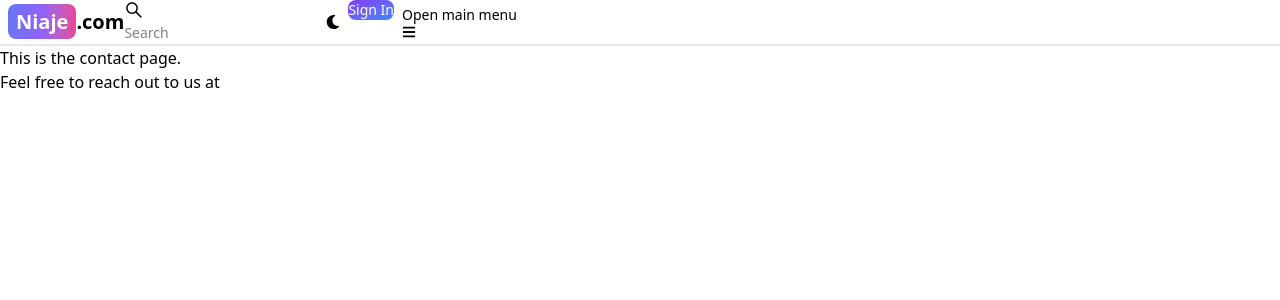
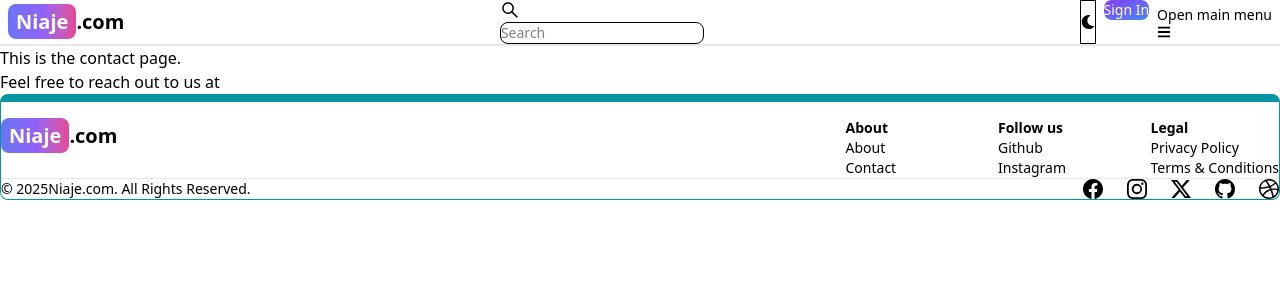
Before and after one commit to CalebKeson/mern-blog, a React (Vite) app in the folder frontend/: page /contact in a window 1280 px wide. Shown: the top 300 px of the page. Built offline with nearby package versions, Linux system fonts and the light colour scheme.

Commit message:
create the footer component

```diff
--- a/frontend/src/App.jsx
+++ b/frontend/src/App.jsx
@@ -7,6 +7,7 @@
 import Dashboard from "./pages/Dashboard";
 import Header from "./components/Header";
 import Contact from "./pages/Contact";
+import Footer from "./components/Footer";
 
 const App = () => {
   return (
@@ -20,6 +21,7 @@
         <Route path="/dashboard" element={<Dashboard />} />
         <Route path="/contact" element={<Contact />} />
       </Routes>
+      <Footer />
     </BrowserRouter>
   );
 };
--- /dev/null
+++ b/frontend/src/components/Footer.jsx
@@ -0,0 +1,86 @@
+import {
+  Footer,
+  FooterCopyright,
+  FooterDivider,
+  FooterIcon,
+  FooterLink,
+  FooterLinkGroup,
+  FooterTitle,
+} from "flowbite-react";
+import React from "react";
+import { Link } from "react-router-dom";
+import {
+  BsFacebook,
+  BsInstagram,
+  BsGithub,
+  BsDribbble,
+  BsTwitterX,
+} from "react-icons/bs";
+
+const FooterComponent = () => {
+  return (
+    // <footer className="bg-gray-800 text-white py-4">
+    // <div className="container mx-auto text-center">
+    //     <p>&copy; {new Date().getFullYear()} Niaje.com. All rights reserved.</p>
+    // </div>
+    // </footer>
+    <Footer container className="border border-t-8 border-teal-500">
+      <div className="w-full max-w-7xl mx-auto">
+        <div className="grid w-full justify-between sm:flex md:grid-cols-1">
+          <div className="mt-5">
+            <Link
+              to="/"
+              className="self-center whitespace-nowrap text-lg sm:text-xl font-semibold dark:text-white"
+            >
+              <span className="px-2 py-1 bg-gradient-to-r from-indigo-500 via-purple-500 to-pink-500 rounded-lg text-white">
+                Niaje
+              </span>
+              .com
+            </Link>
+          </div>
+          <div className="grid grid-cols-2 gap-8 mt-4 sm:grid-cols-3 sm:gap-6">
+            <div>
+              <FooterTitle title="About" />
+              <FooterLinkGroup col={true}>
+                <FooterLink href="/about">About</FooterLink>
+                <FooterLink href="/contact">Contact</FooterLink>
+              </FooterLinkGroup>
+            </div>
+            <div>
+              <FooterTitle title="Follow us" />
+              <FooterLinkGroup col={true}>
+                <FooterLink href="#">Github</FooterLink>
+                <FooterLink href="#">Instagram</FooterLink>
+              </FooterLinkGroup>
+            </div>
+            <div>
+              <FooterTitle title="Legal" />
+              <FooterLinkGroup col={true}>
+                <FooterLink href="#">Privacy Policy</FooterLink>
+                <FooterLink href="#">Terms &amp; Conditions</FooterLink>
+              </FooterLinkGroup>
+            </div>
+          </div>
+        </div>
+        <FooterDivider />
+        <div className="w-full sm:flex sm:items-center sm:justify-between">
+          <FooterCopyright
+            href="#"
+            by="Niaje.com. All Rights Reserved."
+            year={new Date().getFullYear()}
+          />
+          <div className="flex gap-6 sm:mt-0 sm:justify-center">
+            <FooterIcon href="#" icon={BsFacebook} />
+            <FooterIcon href="#" icon={BsInstagram} />
+            <FooterIcon href="#" icon={BsTwitterX} />
+            <FooterIcon href="https://github.com.calebkeson" icon={BsGithub} />
+            <FooterIcon href="#" icon={BsDribbble} />
+          </div>
+        </div>
+      </div>
+    </Footer>
+  );
+};
+
+export default FooterComponent;
+// Footer component for the website
```
